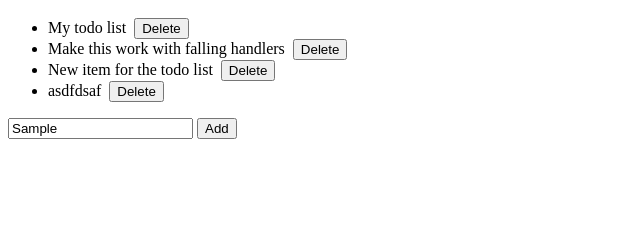
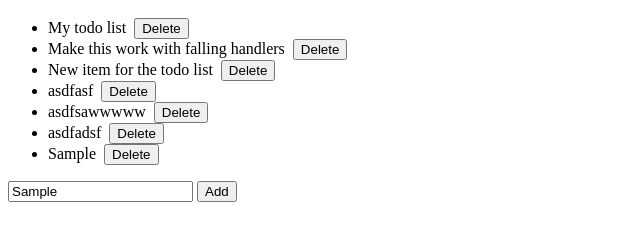
Before and after one commit to jamesaduncan/htmagical, a plain HTML site: page static/todo.html in a window 1280 px wide. Both pictures are taken after typing "Sample" into the empty fields and a click on the button "Add". Shown: the part 48-288 px from the top of the page, without its empty margins (0-640 px from the left). Drawn offline with Linux system fonts and the light colour scheme.

Commit message:
working in chrome now too

```diff
--- a/htmagical.js
+++ b/htmagical.js
@@ -42,8 +42,8 @@
 }
 
 export default async( ctx, next) => {
+    console.log( `ctx.request.method is ${ctx.request.method}`)
     if ( ctx.request.method == 'PATCH' || ctx.request.method == "DELETE" ) {
-        const url = new URL(ctx.request.url);
         const filename = path.join( 'static', url.pathname );
 
         const [mimetype, characterSet] = parseMediaType( contentType( path.extname( filename ) ) );
--- a/static/js/HTMagical.js
+++ b/static/js/HTMagical.js
@@ -1,8 +1,13 @@
+console.log("running HTMagical.js");
+
 /* htmagical buttons */
-if ( document ) {
+document._selectorReg = {};
+
 document.addEventListener("DOMContentLoaded", async () => {
+    console.log("in the DOMContentLoaded event");
+
     HTMLElement.prototype.registerSelector  = function( selector, callback ) {
-            if (!this._selectorReg) this._selectorReg = {};
+//            if (!this._selectorReg) this._selectorReg = {};
         const registry = this._selectorReg;
         if ( registry[ selector ] ) {
             registry[ selector ].push( callback );
@@ -11,42 +16,6 @@
         }
     };
     document.registerSelector = HTMLElement.prototype.registerSelector;
-
-        /* this sets up the mutation observer to watch the document, and
-            execute on any callbacks whenever we see registered selectors appear */
-        self.addEventListener("load", () => {
-            const registry = document._selectorReg;
-            const selectors = Object.keys( document._selectorReg );
-            for ( const selector of selectors ) {
-                const nodes = document.querySelectorAll( selector );
-                for ( const node of nodes ) {
-                    for ( const cb of registry[ selector ] ) {
-                        cb( node, selector );
-                    }
-                }
-            }
-
-            const observer = new MutationObserver( function( mutationList, observer ) {
-                for ( const mutation of mutationList ) {
-                    if ( mutation.addedNodes.length > 0 ) {
-                        mutation.addedNodes.forEach( (node) => {
-                            for ( const selector of selectors ) {
-                                if ( !node.querySelectorAll ) break;
-                                const nodes = node.querySelectorAll( selector );
-                                for ( const cbnode of nodes ) {
-                                    for ( const cb of registry[ selector ] ) {
-                                        cb( cbnode, selector );
-                                    }
-                                }
-                            }
-                        });
-                    }
-                }
-            });
-
-            observer.observe( document.querySelector('body'), { childList: true, subtree: true });
-        });
-
 
     class HTMagical {
         static for ( aThing ) {
@@ -90,7 +59,7 @@
         }
 
         static method( aThing ) {
-                return aThing.getAttribute("method").toLowerCase() || 'get';
+            return aThing.getAttribute("method").toUpperCase() || 'GET';
         }
 
         static enctype( aThing ) {
@@ -102,7 +71,7 @@
                 'Content-Type': HTMagical.enctype( aThing )
             };
             const method = this.method( aThing );
-                if ( method == "patch" || method == "delete" ) {
+            if ( method == "PATCH" || method == "DELETE" ) {
                 headers['Range'] = `selector=${HTMagical.action( aThing )}`;
             }
             return new Headers( headers );
@@ -119,6 +88,7 @@
     const actionHandler = await import("/js/Action.js");
 
     document.registerSelector( 'button[method]', (button) => {
+        console.log("processing selector event for button", button);
         button.addEventListener('click', async (event) => {
             const part    = HTMagical.for( button );
             const url     = HTMagical.url( button );
@@ -142,5 +112,38 @@
             }
         });
     });
+
+    /* this sets up the mutation observer to watch the document, and
+        execute on any callbacks whenever we see registered selectors appear */
+        const registry = document._selectorReg;
+        const selectors = Object.keys( document._selectorReg );
+        console.log(`selectors are `, selectors)
+        for ( const selector of selectors ) {
+            const nodes = document.querySelectorAll( selector );
+            for ( const node of nodes ) {
+                for ( const cb of registry[ selector ] ) {
+                    cb( node, selector );
+                }
+            }
+        }
+
+        const observer = new MutationObserver( function( mutationList, observer ) {
+            for ( const mutation of mutationList ) {
+                if ( mutation.addedNodes.length > 0 ) {
+                    mutation.addedNodes.forEach( (node) => {
+                        for ( const selector of selectors ) {
+                            if ( !node.querySelectorAll ) break;
+                            const nodes = node.querySelectorAll( selector );
+                            for ( const cbnode of nodes ) {
+                                for ( const cb of registry[ selector ] ) {
+                                    cb( cbnode, selector );
+                                }
+                            }
+                        }
+                    });
+                }
+            }
+        });
+
+        observer.observe( document.querySelector('body'), { childList: true, subtree: true });
 }, false);
-}
--- a/static/todo.html
+++ b/static/todo.html
@@ -48,7 +48,7 @@
 
 
 
-    <li id="id1736947615778"><span>My todo list</span><button method="delete" for="#id1736947615778" action=":parent(-1)">Delete</button></li><li id="id1736948976404"><span>Make this work with falling handlers</span><button method="delete" for="#id1736948976404" action=":parent(-1)">Delete</button></li><li id="id1736949338281"><span>New item for the todo list</span><button method="delete" for="#id1736949338281" action=":parent(-1)">Delete</button></li><li id="id1736949601899"><span>asdfdsaf</span><button method="delete" for="#id1736949601899" action=":parent(-1)">Delete</button></li></ul>
+    <li id="id1736947615778"><span>My todo list</span><button method="delete" for="#id1736947615778" action=":parent(-1)">Delete</button></li><li id="id1736948976404"><span>Make this work with falling handlers</span><button method="delete" for="#id1736948976404" action=":parent(-1)">Delete</button></li><li id="id1736949338281"><span>New item for the todo list</span><button method="delete" for="#id1736949338281" action=":parent(-1)">Delete</button></li><li id="id1736951379241"><span>asdfasf</span><button method="delete" for="#id1736951379241" action=":parent(-1)">Delete</button></li><li id="id1736951755406"><span>asdfsawwwww</span><button method="delete" for="#id1736951755406" action=":parent(-1)">Delete</button></li><li id="id1736952026500"><span>asdfadsf</span><button method="delete" for="#id1736952026500" action=":parent(-1)">Delete</button></li></ul>
     <input id="todoItem" type="text" name="todo" placeholder="To do item...">
 
     <button method="patch" for="#todoItem" action="ul">Add</button>
```
Lines whose indentation alone changed are shown as unchanged.
